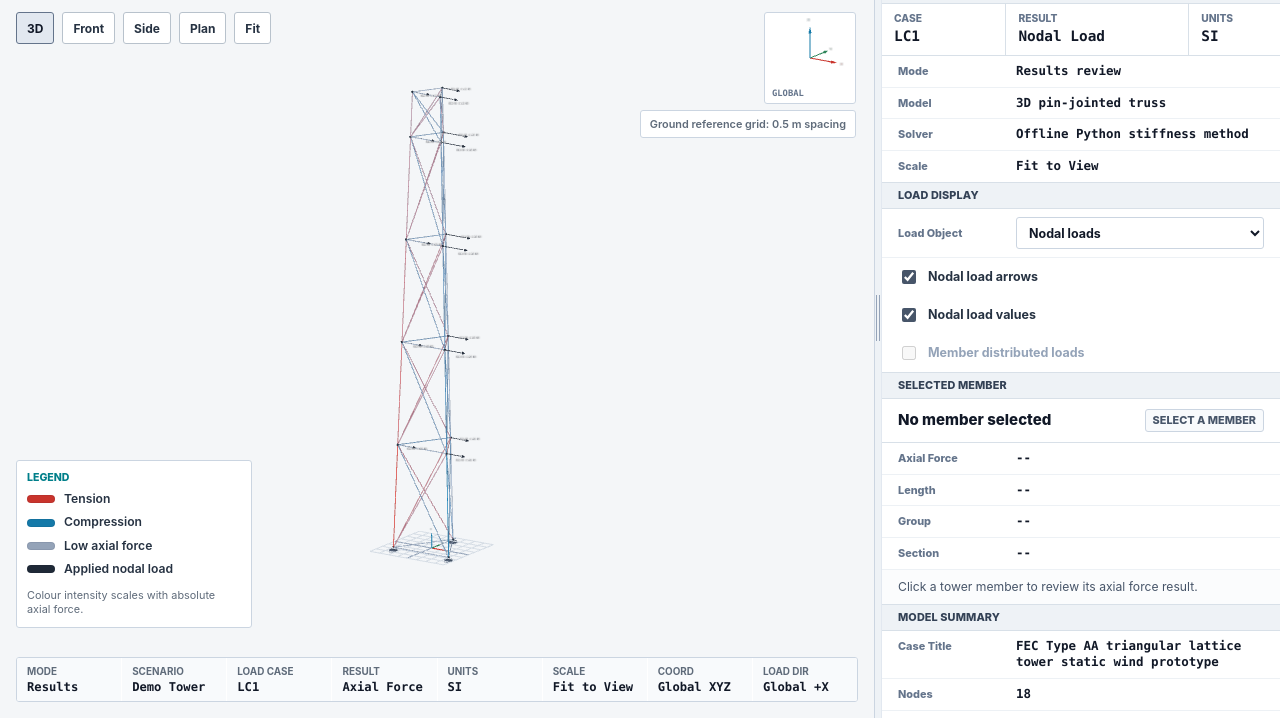
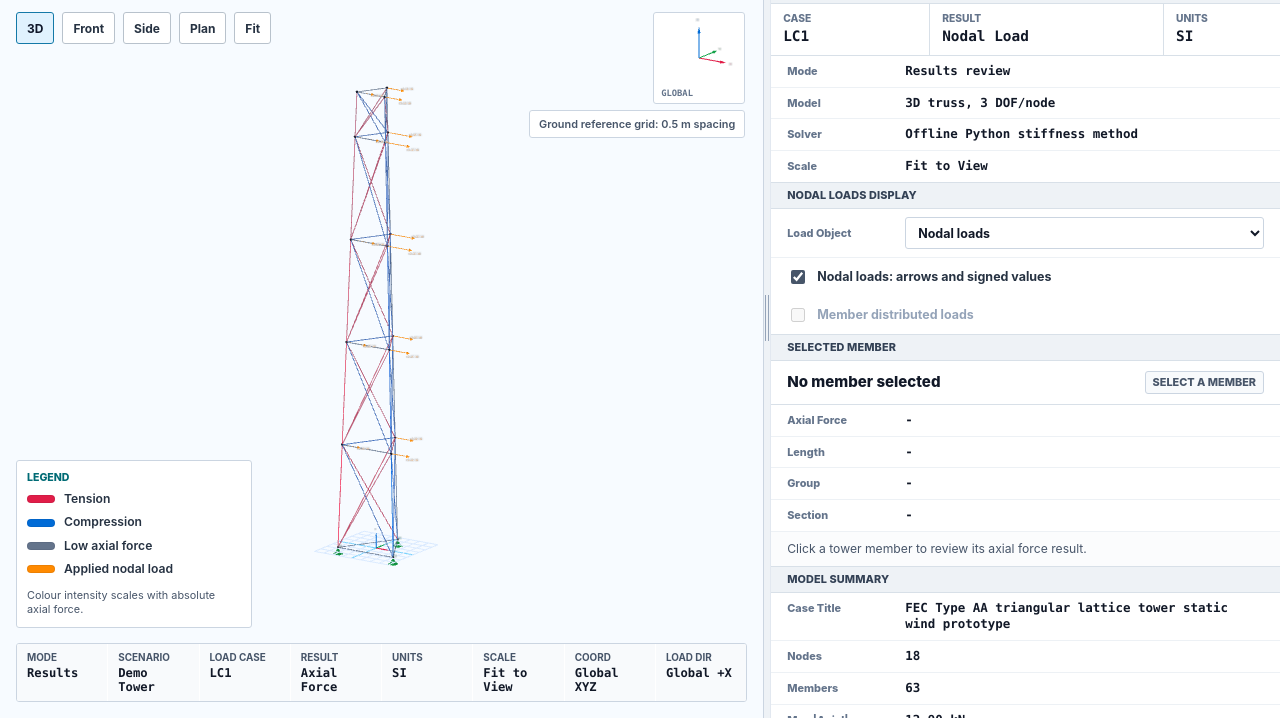
Before and after one commit to Pikatiu27/TowerFlow, a plain HTML site: page index.html in a window 1280 px wide. Shown: the part 82-800 px from the top of the page. Drawn offline with nearby package versions, Linux system fonts and the light colour scheme; animation ran at ten frames a second.

Commit message:
Tighten engineering view and support semantics

```diff
--- a/index.html
+++ b/index.html
@@ -131,7 +131,7 @@
             </div>
             <div>
               <dt>Model</dt>
-              <dd>3D pin-jointed truss</dd>
+              <dd>3D truss, 3 DOF/node</dd>
             </div>
             <div>
               <dt>Solver</dt>
@@ -145,7 +145,7 @@
         </section>
 
         <section class="property-section">
-          <div class="section-bar">Load Display</div>
+          <div class="section-bar">Nodal Loads Display</div>
           <div class="control-row">
             <label for="load-display-type">Load Object</label>
             <select id="load-display-type">
@@ -157,11 +157,7 @@
           <div class="toggle-grid">
             <label class="compact-toggle">
               <input id="show-loads" type="checkbox" checked />
-              <span>Nodal load arrows</span>
-            </label>
-            <label class="compact-toggle">
-              <input id="show-load-labels" type="checkbox" checked />
-              <span>Nodal load values</span>
+              <span>Nodal loads: arrows and signed values</span>
             </label>
             <label class="compact-toggle is-disabled">
               <input id="show-member-loads" type="checkbox" disabled />
@@ -179,19 +175,19 @@
           <dl class="property-list">
             <div>
               <dt>Axial Force</dt>
-              <dd id="member-force">--</dd>
+              <dd id="member-force">-</dd>
             </div>
             <div>
               <dt>Length</dt>
-              <dd id="member-length">--</dd>
+              <dd id="member-length">-</dd>
             </div>
             <div>
               <dt>Group</dt>
-              <dd id="member-group">--</dd>
+              <dd id="member-group">-</dd>
             </div>
             <div>
               <dt>Section</dt>
-              <dd id="member-section">--</dd>
+              <dd id="member-section">-</dd>
             </div>
           </dl>
           <p id="member-interpretation" class="panel-note">
@@ -256,7 +252,7 @@
             </div>
             <div>
               <dt id="summary-row-f-label">Display</dt>
-              <dd id="summary-display">Schematic arrows</dd>
+              <dd id="summary-display">Arrows + signed values</dd>
             </div>
             <div>
               <dt id="summary-row-g-label">Envelope</dt>
@@ -277,14 +273,14 @@
           <div class="boundary-toolbar">
             <label for="support-preset">Preset</label>
             <select id="support-preset">
-              <option value="pinned" selected>Pinned base nodes</option>
-              <option value="fixed">Fixed base nodes</option>
+              <option value="pinned" selected>Pinned translational base - solved</option>
+              <option value="fixed">Fixed frame base - display preview</option>
               <option value="custom">Custom display state</option>
             </select>
           </div>
           <div id="support-table" class="support-table" aria-label="Support restraints"></div>
           <p id="support-note" class="panel-note">
-            Current solved case uses translational restraints at all three base nodes. Browser edits are an input-state preview until the solver is re-run.
+            Current solved case is a 3D truss: Ux, Uy, and Uz are restrained at the three base nodes. Rx, Ry, and Rz are not active solver DOF in Phase 1.
           </p>
         </section>
 
@@ -294,6 +290,10 @@
             <div>
               <dt>Method</dt>
               <dd>Linear elastic 3D truss stiffness analysis</dd>
+            </div>
+            <div>
+              <dt>DOF Basis</dt>
+              <dd>3 translational DOF/node; rotations not solved</dd>
             </div>
             <div>
               <dt>Loads</dt>
--- a/public/data/tower-001.results.json
+++ b/public/data/tower-001.results.json
@@ -43,6 +43,8 @@
   },
   "analysisBoundary": [
     "3D pin-jointed truss model",
+    "Three translational degrees of freedom per node: ux, uy, uz",
+    "Rotational degrees of freedom rx, ry, rz are listed for support display context only and are not active in the Phase 1 truss stiffness matrix",
     "Steel tower superstructure only",
     "One simplified horizontal wind load case",
     "Reference-derived demo dimensions only",
@@ -1136,21 +1138,33 @@
   "supports": [
     {
       "nodeId": "N01",
+      "supportType": "pinned-translational",
       "ux": true,
       "uy": true,
-      "uz": true
+      "uz": true,
+      "rx": false,
+      "ry": false,
+      "rz": false
     },
     {
       "nodeId": "N02",
+      "supportType": "pinned-translational",
       "ux": true,
       "uy": true,
-      "uz": true
+      "uz": true,
+      "rx": false,
+      "ry": false,
+      "rz": false
     },
     {
       "nodeId": "N03",
+      "supportType": "pinned-translational",
       "ux": true,
       "uy": true,
-      "uz": true
+      "uz": true,
+      "rx": false,
+      "ry": false,
+      "rz": false
     }
   ],
   "loadCases": [
@@ -1170,7 +1184,7 @@
           "display": {
             "showArrow": true,
             "arrowScale": "schematic",
-            "label": "0.20 kN"
+            "label": "+0.20 kN"
           }
         },
         {
@@ -1183,7 +1197,7 @@
           "display": {
             "showArrow": true,
             "arrowScale": "schematic",
-            "label": "0.20 kN"
+            "label": "+0.20 kN"
           }
         },
         {
@@ -1196,7 +1210,7 @@
           "display": {
             "showArrow": true,
             "arrowScale": "schematic",
-            "label": "0.20 kN"
+            "label": "+0.20 kN"
           }
         },
         {
@@ -1209,7 +1223,7 @@
           "display": {
             "showArrow": true,
             "arrowScale": "schematic",
-            "label": "0.25 kN"
+            "label": "+0.25 kN"
           }
         },
         {
@@ -1222,7 +1236,7 @@
           "display": {
             "showArrow": true,
             "arrowScale": "schematic",
-            "label": "0.25 kN"
+            "label": "+0.25 kN"
           }
         },
         {
@@ -1235,7 +1249,7 @@
           "display": {
             "showArrow": true,
             "arrowScale": "schematic",
-            "label": "0.25 kN"
+            "label": "+0.25 kN"
           }
         },
         {
@@ -1248,7 +1262,7 @@
           "display": {
             "showArrow": true,
             "arrowScale": "schematic",
-            "label": "0.35 kN"
+            "label": "+0.35 kN"
           }
         },
         {
@@ -1261,7 +1275,7 @@
           "display": {
             "showArrow": true,
             "arrowScale": "schematic",
-            "label": "0.35 kN"
+            "label": "+0.35 kN"
           }
         },
         {
@@ -1274,7 +1288,7 @@
           "display": {
             "showArrow": true,
             "arrowScale": "schematic",
-            "label": "0.35 kN"
+            "label": "+0.35 kN"
           }
         },
         {
@@ -1287,7 +1301,7 @@
           "display": {
             "showArrow": true,
             "arrowScale": "schematic",
-            "label": "0.35 kN"
+            "label": "+0.35 kN"
           }
         },
         {
@@ -1300,7 +1314,7 @@
           "display": {
             "showArrow": true,
             "arrowScale": "schematic",
-            "label": "0.35 kN"
+            "label": "+0.35 kN"
           }
         },
         {
@@ -1313,7 +1327,7 @@
           "display": {
             "showArrow": true,
             "arrowScale": "schematic",
-            "label": "0.35 kN"
+            "label": "+0.35 kN"
           }
         },
         {
@@ -1326,7 +1340,7 @@
           "display": {
             "showArrow": true,
             "arrowScale": "schematic",
-            "label": "0.18 kN"
+            "label": "+0.18 kN"
           }
         },
         {
@@ -1339,7 +1353,7 @@
           "display": {
             "showArrow": true,
             "arrowScale": "schematic",
-            "label": "0.18 kN"
+            "label": "+0.18 kN"
           }
         },
         {
@@ -1352,7 +1366,7 @@
           "display": {
             "showArrow": true,
             "arrowScale": "schematic",
-            "label": "0.18 kN"
+            "label": "+0.18 kN"
           }
         }
       ]
--- a/src/main.js
+++ b/src/main.js
@@ -8,7 +8,6 @@ const splitResizer = document.querySelector("#split-resizer");
 const resetButton = document.querySelector("#reset-view");
 const viewButtons = Array.from(document.querySelectorAll("[data-view]"));
 const showLoadsToggle = document.querySelector("#show-loads");
-const showLoadLabelsToggle = document.querySelector("#show-load-labels");
 const supportPreset = document.querySelector("#support-preset");
 const supportTable = document.querySelector("#support-table");
 const resultTabButtons = Array.from(document.querySelectorAll("[data-result-tab]"));
@@ -48,7 +47,7 @@ const labels = {
 };
 
 const scene = new THREE.Scene();
-scene.background = new THREE.Color(0xf4f6f8);
+scene.background = new THREE.Color(0xf7fbff);
 
 const camera = new THREE.OrthographicCamera(-8, 8, 8, -8, 0.1, 1000);
 const renderer = new THREE.WebGLRenderer({ antialias: true, alpha: false });
@@ -76,18 +75,19 @@ let modelRadius = 8;
 let activeView = "iso";
 let activeResultTab = "load";
 let currentSupports = [];
+let nodeMap = new Map();
 const MEMBER_RADIUS_M = 0.018;
 const MEMBER_PICK_RADIUS_M = 0.085;
-const LOAD_COLOUR = 0x1f2937;
+const LOAD_COLOUR = 0xff8a00;
 const AXIS_COLOURS = {
-  x: 0xc9342c,
-  y: 0x2f855a,
-  z: 0x1479a8,
+  x: 0xe11d48,
+  y: 0x16a34a,
+  z: 0x006bd6,
 };
 const AXIS_LABEL_COLOURS = {
-  x: "#c9342c",
-  y: "#2f855a",
-  z: "#1479a8",
+  x: "#e11d48",
+  y: "#16a34a",
+  z: "#006bd6",
 };
 const ENGINEERING_AXIS_DIRECTIONS = {
   x: new THREE.Vector3(1, 0, 0),
@@ -100,7 +100,7 @@ const sun = new THREE.DirectionalLight(0xffffff, 2.2);
 sun.position.set(8, -10, 18);
 scene.add(sun);
 
-const grid = new THREE.GridHelper(4, 8, 0x94a3b8, 0xd6dde5);
+const grid = new THREE.GridHelper(4, 8, 0x7dd3fc, 0xdbeafe);
 scene.add(grid);
 
 const axisScene = new THREE.Scene();
@@ -158,8 +158,8 @@ function formatLoadDirection(load) {
 
 function formatLoadArrowLabel(load) {
   const dominant = dominantLoadComponent(load);
-  if (Math.abs(dominant.value) < 0.000001) return `${load.nodeId} 0.00 kN`;
-  return `${load.nodeId} F${dominant.axis} ${formatSigned(dominant.value)} kN`;
+  if (Math.abs(dominant.value) < 0.000001) return "0.00 kN";
+  return `${formatSigned(dominant.value)} kN`;
 }
 
 function makeTextSprite(text, options = {}) {
@@ -200,9 +200,11 @@ function makeTextSprite(text, options = {}) {
 
 function makeLoadLabel(text) {
   return makeTextSprite(text, {
-    width: 270,
+    width: 150,
     height: 52,
-    scale: [1.18, 0.23, 1],
+    font: "760 24px ui-monospace, SFMono-Regular, Consolas, monospace",
+    colour: "#b45309",
+    scale: [0.68, 0.23, 1],
   });
 }
 
@@ -270,11 +272,11 @@ function loadLabelVerticalOffset(load) {
 
 function memberColour(member, maxAbsForce) {
   const magnitude = Math.min(Math.abs(member.axialForceKN) / Math.max(maxAbsForce, 0.001), 1);
-  const low = new THREE.Color(0x94a3b8);
-  const tension = new THREE.Color(0xc9342c);
-  const compression = new THREE.Color(0x1479a8);
+  const low = new THREE.Color(0x64748b);
+  const tension = new THREE.Color(0xe11d48);
+  const compression = new THREE.Color(0x006bd6);
   if (Math.abs(member.axialForceKN) < 0.05) return low;
-  return low.clone().lerp(member.axialForceKN > 0 ? tension : compression, 0.35 + magnitude * 0.65);
+  return low.clone().lerp(member.axialForceKN > 0 ? tension : compression, 0.45 + magnitude * 0.55);
 }
 
 function makeMember(start, end, member, maxAbsForce) {
@@ -335,7 +337,7 @@ function makeConeAt(position, direction, radius, height, colour) {
 
 function addNodeMarker(position) {
   const geometry = new THREE.SphereGeometry(0.055, 14, 14);
-  const material = new THREE.MeshStandardMaterial({ color: 0x22313f, roughness: 0.75 });
+  const material = new THREE.MeshStandardMaterial({ color: 0x0f172a, roughness: 0.68 });
   const marker = new THREE.Mesh(geometry, material);
   marker.position.copy(position);
   scene.add(marker);
@@ -357,6 +359,7 @@ function disposeRenderableTree(object) {
 }
 
 function clearTower() {
+  selectedObject = null;
   for (const object of memberObjects) {
     scene.remove(object);
     object.geometry.dispose();
@@ -487,14 +490,8 @@ function addLoadArrow(load, nodes, maxLoadMagnitude) {
 
 function updateDisplayOptions() {
   const showLoads = showLoadsToggle?.checked ?? true;
-  const showLoadLabels = showLoadLabelsToggle?.checked ?? true;
   for (const object of loadObjects) {
     object.visible = showLoads;
-    object.traverse((child) => {
-      if (child.userData?.kind === "load-label") {
-        child.visible = showLoads && showLoadLabels;
-      }
-    });
   }
 }
 
@@ -633,33 +630,84 @@ function updateSummaryTab(tabName) {
   labels.sumAppliedFx.textContent = `${Number(towerData.checks.sumAppliedFxKN ?? 0).toFixed(3)} kN`;
   const loadDirection = loads.length > 0 ? formatLoadDirection(loads[0]) : "--";
   labels.loadDirection.textContent = loads.length > 0 ? `${loadDirection} (${formatLoadVector(loads[0])})` : "--";
-  labels.summaryDisplay.textContent = "Schematic arrows";
+  labels.summaryDisplay.textContent = "Arrows + signed values";
   labels.summaryEnvelope.textContent = loads.length > 0 ? `${loads[0].nodeId}-${loads[loads.length - 1].nodeId}` : "--";
   labels.summarySource.textContent = "Static JSON input";
 }
 
 function addSupportMarker(node, support) {
   const position = nodeVector(node);
-  const geometry = new THREE.BoxGeometry(0.28, 0.14, 0.28);
-  const material = new THREE.MeshStandardMaterial({
-    color: support.ux && support.uy && support.uz ? 0x475569 : 0x94a3b8,
-    roughness: 0.78,
-  });
-  const marker = new THREE.Mesh(geometry, material);
-  marker.position.copy(position).add(new THREE.Vector3(0, -0.14, 0));
-  marker.userData.support = support;
-  scene.add(marker);
-  supportObjects.push(marker);
+  const preset = supportPreset?.value ?? "pinned";
+  const group = new THREE.Group();
+  group.position.copy(position);
+  group.userData.support = support;
+
+  if (preset === "fixed") {
+    const blockMaterial = new THREE.MeshStandardMaterial({ color: 0x7c3aed, roughness: 0.58 });
+    const base = new THREE.Mesh(new THREE.BoxGeometry(0.34, 0.16, 0.34), blockMaterial);
+    base.position.set(0, -0.16, 0);
+    const clamp = new THREE.Mesh(new THREE.BoxGeometry(0.2, 0.24, 0.2), blockMaterial);
+    clamp.position.set(0, -0.01, 0);
+    const label = makeTextSprite("FIX", {
+      width: 92,
+      height: 44,
+      font: "800 22px ui-monospace, SFMono-Regular, Consolas, monospace",
+      colour: "#5b21b6",
+      textY: 30,
+      scale: [0.28, 0.13, 1],
+    });
+    label.position.set(0.18, 0.12, 0.02);
+    group.add(base, clamp, label);
+  } else {
+    const pinMaterial = new THREE.MeshStandardMaterial({ color: 0x16a34a, roughness: 0.62 });
+    const cone = new THREE.Mesh(new THREE.ConeGeometry(0.19, 0.28, 3), pinMaterial);
+    cone.position.set(0, -0.16, 0);
+    cone.rotation.y = Math.PI / 6;
+    const base = new THREE.Mesh(new THREE.BoxGeometry(0.34, 0.035, 0.34), pinMaterial);
+    base.position.set(0, -0.31, 0);
+    const label = makeTextSprite("PIN", {
+      width: 92,
+      height: 44,
+      font: "800 22px ui-monospace, SFMono-Regular, Consolas, monospace",
+      colour: "#15803d",
+      textY: 30,
+      scale: [0.28, 0.13, 1],
+    });
+    label.position.set(0.18, 0.1, 0.02);
+    group.add(cone, base, label);
+  }
+
+  scene.add(group);
+  supportObjects.push(group);
+}
+
+function clearSupportMarkers() {
+  for (const object of supportObjects) {
+    disposeRenderableTree(object);
+  }
+  supportObjects.length = 0;
+}
+
+function renderSupportMarkers() {
+  clearSupportMarkers();
+  for (const support of currentSupports) {
+    const node = nodeMap.get(support.nodeId);
+    if (node) addSupportMarker(node, support);
+  }
 }
 
 function setSupportPreset(preset) {
   currentSupports = (towerData?.supports ?? []).map((support) => {
-    if (preset === "fixed" || preset === "pinned") {
-      return { ...support, ux: true, uy: true, uz: true };
+    if (preset === "fixed") {
+      return { ...support, supportType: "fixed-frame-preview", ux: true, uy: true, uz: true, rx: true, ry: true, rz: true };
+    }
+    if (preset === "pinned") {
+      return { ...support, supportType: "pinned-translational", ux: true, uy: true, uz: true, rx: false, ry: false, rz: false };
     }
     return { ...support };
   });
   renderSupportTable();
+  renderSupportMarkers();
 }
 
 function renderSupportTable() {
@@ -671,14 +719,20 @@ function renderSupportTable() {
     const node = document.createElement("strong");
     node.textContent = support.nodeId;
     row.appendChild(node);
-    for (const component of ["ux", "uy", "uz"]) {
+    for (const component of ["ux", "uy", "uz", "rx", "ry", "rz"]) {
       const label = document.createElement("label");
+      if (component.startsWith("r")) label.className = "is-rotational";
       const input = document.createElement("input");
       input.type = "checkbox";
       input.checked = Boolean(support[component]);
+      if (component.startsWith("r")) {
+        input.disabled = true;
+        input.title = "Rotational DOF are shown for 6DOF context but are not active in the Phase 1 truss solver.";
+      }
       input.addEventListener("change", () => {
         support[component] = input.checked;
         if (supportPreset) supportPreset.value = "custom";
+        renderSupportMarkers();
       });
       label.appendChild(input);
       label.append(component.toUpperCase());
@@ -691,6 +745,7 @@ function renderSupportTable() {
 function renderTower(data) {
   clearTower();
   const nodes = new Map(data.nodes.map((node) => [node.id, node]));
+  nodeMap = nodes;
   const maxAbsForce = data.checks.maxAbsAxialForceKN ?? Math.max(...data.members.map((member) => Math.abs(member.axialForceKN)));
 
   for (const node of data.nodes) {
@@ -706,10 +761,7 @@ function renderTower(data) {
     memberObjects.push(mesh);
     memberPickObjects.push(pickMesh);
   }
-  for (const support of data.supports ?? []) {
-    const node = nodes.get(support.nodeId);
-    if (node) addSupportMarker(node, support);
-  }
+  setSupportPreset(supportPreset?.value ?? "pinned");
   renderLoads(data, nodes);
 
   updateModelBounds();
@@ -724,7 +776,6 @@ function renderTower(data) {
   labels.memberCount.textContent = String(data.members.length);
   labels.maxForce.textContent = `${maxAbsForce.toFixed(2)} kN`;
   labels.forceBalance.textContent = `${Number(data.checks.forceBalanceFxKN ?? 0).toFixed(4)} kN`;
-  setSupportPreset(supportPreset?.value ?? "pinned");
   updateSummaryTab(activeResultTab);
 }
 
@@ -755,8 +806,23 @@ function selectMember(object) {
   labels.memberForce.textContent = `${member.axialForceKN.toFixed(3)} kN`;
   labels.memberLength.textContent = `${member.lengthM.toFixed(3)} m`;
   labels.memberGroup.textContent = member.group;
-  labels.memberSection.textContent = member.sectionDesignation ?? "--";
+  labels.memberSection.textContent = member.sectionDesignation ?? "-";
   labels.memberInterpretation.textContent = interpretation(member);
+  if (activeResultTab === "member") updateSummaryTab("member");
+}
+
+function clearMemberSelection() {
+  if (selectedObject) {
+    selectedObject.material.color.copy(selectedObject.userData.baseColour);
+  }
+  selectedObject = null;
+  labels.memberTitle.textContent = "No member selected";
+  labels.memberState.textContent = "No selection";
+  labels.memberForce.textContent = "-";
+  labels.memberLength.textContent = "-";
+  labels.memberGroup.textContent = "-";
+  labels.memberSection.textContent = "-";
+  labels.memberInterpretation.textContent = "Click a tower member to review its axial force result.";
   if (activeResultTab === "member") updateSummaryTab("member");
 }
 
@@ -772,7 +838,9 @@ function pickMember(event) {
   const hits = raycaster.intersectObjects(memberPickObjects, false);
   if (hits.length > 0) {
     selectMember(hits[0].object);
+    return;
   }
+  clearMemberSelection();
 }
 
 function resetView() {
@@ -845,7 +913,6 @@ for (const button of viewButtons) {
   button.addEventListener("click", () => setCameraView(button.dataset.view));
 }
 showLoadsToggle?.addEventListener("change", updateDisplayOptions);
-showLoadLabelsToggle?.addEventListener("change", updateDisplayOptions);
 supportPreset?.addEventListener("change", () => setSupportPreset(supportPreset.value));
 for (const button of resultTabButtons) {
   button.addEventListener("click", () => updateSummaryTab(button.dataset.resultTab));
--- a/src/styles.css
+++ b/src/styles.css
@@ -1,14 +1,14 @@
 :root {
   --ink: #111827;
-  --muted: #5f6b7a;
+  --muted: #475569;
   --panel: #ffffff;
-  --panel-soft: #f7fafc;
-  --line: #d8e0e8;
+  --panel-soft: #f8fbff;
+  --line: #cfd9e5;
   --line-strong: #aebac7;
   --accent: #00a6b2;
-  --accent-strong: #007f8a;
-  --signal: #43a047;
-  --scene: #f4f6f8;
+  --accent-strong: #006b75;
+  --signal: #16a34a;
+  --scene: #f7fbff;
   color: var(--ink);
   font-family:
     Inter, ui-sans-serif, system-ui, -apple-system, BlinkMacSystemFont, "Segoe UI",
@@ -42,7 +42,7 @@ button {
 
 .app-shell {
   display: grid;
-  grid-template-columns: minmax(420px, 1fr) 8px var(--inspector-width, 398px);
+  grid-template-columns: minmax(0, 3fr) 8px minmax(360px, var(--inspector-width, 2fr));
   height: 100svh;
   min-height: 100svh;
   overflow: hidden;
@@ -82,8 +82,8 @@ button {
   min-height: 0;
   overflow: hidden;
   background:
-    linear-gradient(rgba(17, 24, 39, 0.045) 1px, transparent 1px),
-    linear-gradient(90deg, rgba(17, 24, 39, 0.045) 1px, transparent 1px),
+    linear-gradient(rgba(20, 121, 168, 0.065) 1px, transparent 1px),
+    linear-gradient(90deg, rgba(20, 121, 168, 0.065) 1px, transparent 1px),
     var(--scene);
   background-size: 32px 32px;
 }
@@ -116,7 +116,7 @@ button {
   min-width: 0;
   max-width: 330px;
   border: 1px solid var(--line-strong);
-  border-left: 4px solid #64748b;
+  border-left: 4px solid #1479a8;
   background: #ffffff;
   padding: 8px 10px;
   box-shadow: none;
@@ -151,9 +151,9 @@ button {
 }
 
 .view-toolbar button.is-active {
-  border-color: #64748b;
-  background: #e2e8f0;
-  color: #111827;
+  border-color: #1479a8;
+  background: #e0f2fe;
+  color: #0f172a;
 }
 
 .axis-gizmo {
@@ -283,19 +283,19 @@ button {
 }
 
 .legend-swatch.tension {
-  background: #c9342c;
+  background: #e11d48;
 }
 
 .legend-swatch.compression {
-  background: #1479a8;
+  background: #006bd6;
 }
 
 .legend-swatch.low-force {
-  background: #94a3b8;
+  background: #64748b;
 }
 
 .legend-swatch.load-arrow {
-  background: #1f2937;
+  background: #ff8a00;
 }
 
 .legend-note {
@@ -805,7 +805,7 @@ select {
 
 .support-row {
   display: grid;
-  grid-template-columns: 58px repeat(3, minmax(0, 1fr));
+  grid-template-columns: 56px repeat(6, minmax(0, 1fr));
   align-items: center;
   min-height: 34px;
   border-bottom: 1px solid #edf1f5;
@@ -838,7 +838,15 @@ select {
 .support-row input {
   width: 13px;
   height: 13px;
-  accent-color: #475569;
+  accent-color: #1479a8;
+}
+
+.support-row input:disabled {
+  opacity: 0.62;
+}
+
+.support-row label.is-rotational {
+  color: #7c3aed;
 }
 
 .compact-toggle input {
```
Also changed, not shown: 3 other files.
